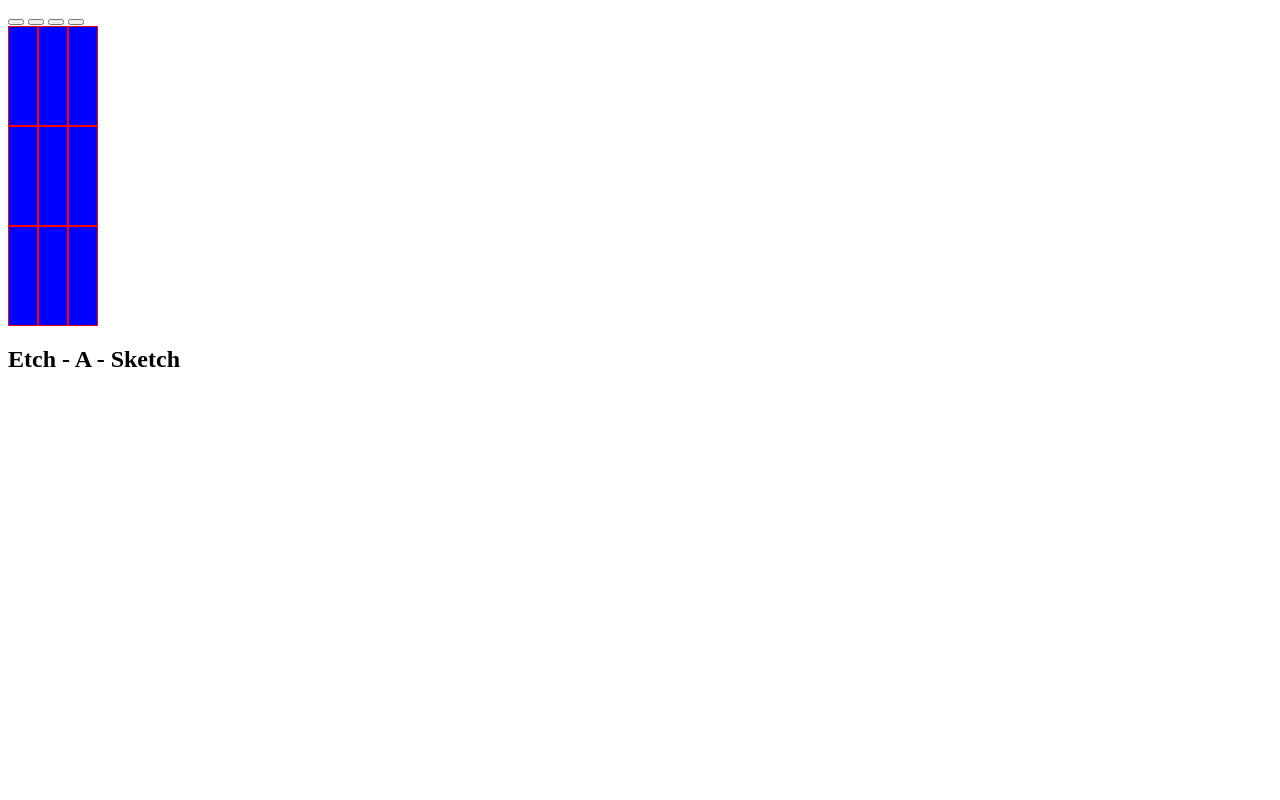
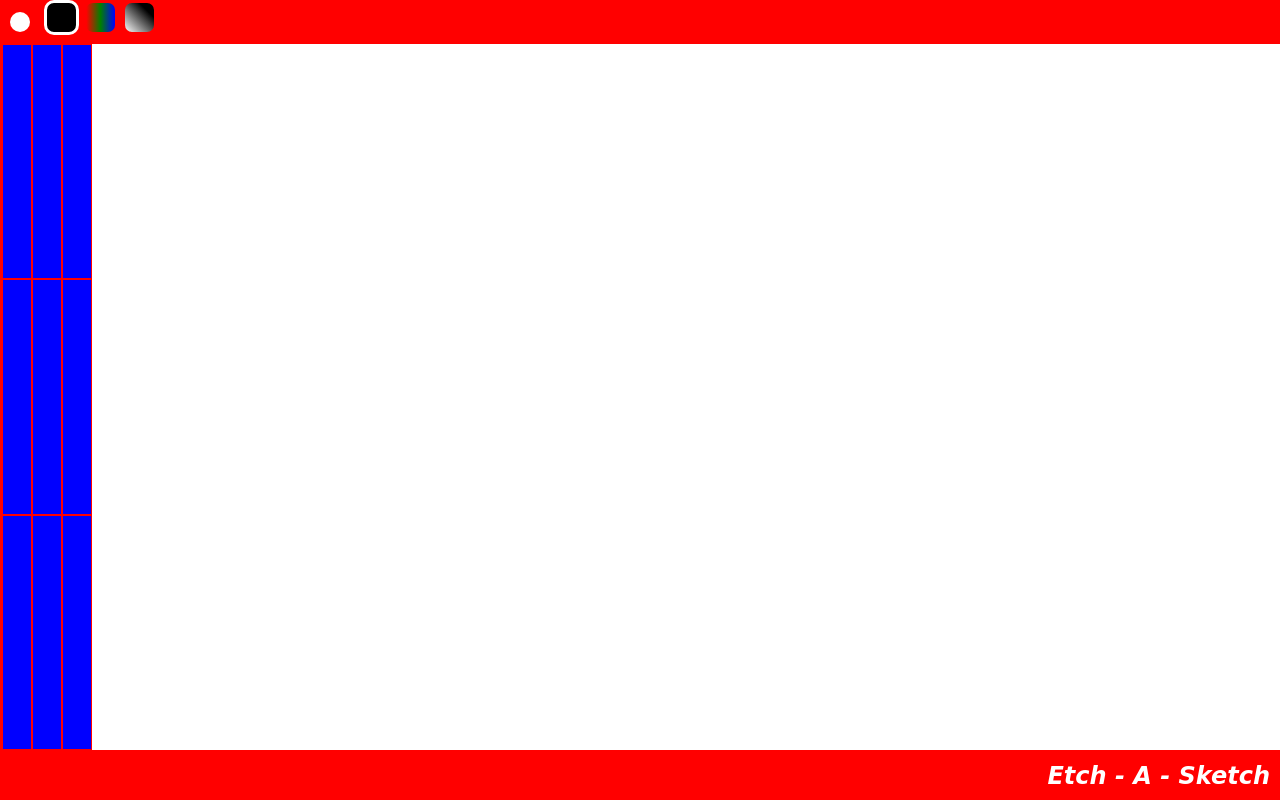
Before and after one commit to mnmkato/JS_project_etch_a_sketch, a plain HTML site: page EAS/index.html in a window 1280 px wide. Drawn offline with Linux system fonts and the light colour scheme.

Commit message:
Update style.css

```diff
--- a/EAS/style.css
+++ b/EAS/style.css
@@ -1,5 +1,61 @@
 .wrapper{
+    height: 100vh;
+    width: 100vw;
     display: grid;
-    grid-template-columns: repeat(3,100px);
-    grid-auto-rows: minmax(100px,auto);
+    grid-auto-rows: minmax(1px,auto);
+    border: 2px solid red;
+    background-color: white;
 }
+.container{
+    height: 100vh;
+    width: 100vw;
+    display: flex;
+    flex-direction: column;
+    background-color: red;
+
+}
+.logo{
+    margin: 10px;
+    text-align: end;
+    font-style: italic;
+    font-family:cursive;
+    color: white;
+}
+.btn{
+    margin: 10px;
+    width: fit-content;
+    cursor: pointer;
+    padding: 10px;
+    background-color: white;
+    border: 0;
+    border-radius: 10px;
+    font-family: Arial, Helvetica, sans-serif;
+}
+.color_btn{
+    height: 35px;
+    width: 35px;
+    cursor: pointer;
+    padding: 10px;
+    border: red solid 3px;
+    border-radius: 10px;
+}
+.color_btn.active{
+    border: white solid 3px;
+}
+.color_btn.black{
+    background-color: black;
+}
+.color_btn.rgb{
+    background: red;
+    background: linear-gradient(90deg, red 1%,green 50%, blue 100%);;
+}
+.color_btn.grayscale{
+    background: white;
+    background: linear-gradient(45deg, white 0%, black 75%);
+}
+body{
+box-sizing: border-box;
+height: 100vh;
+margin: 0;
+overflow: hidden;
+}
```
